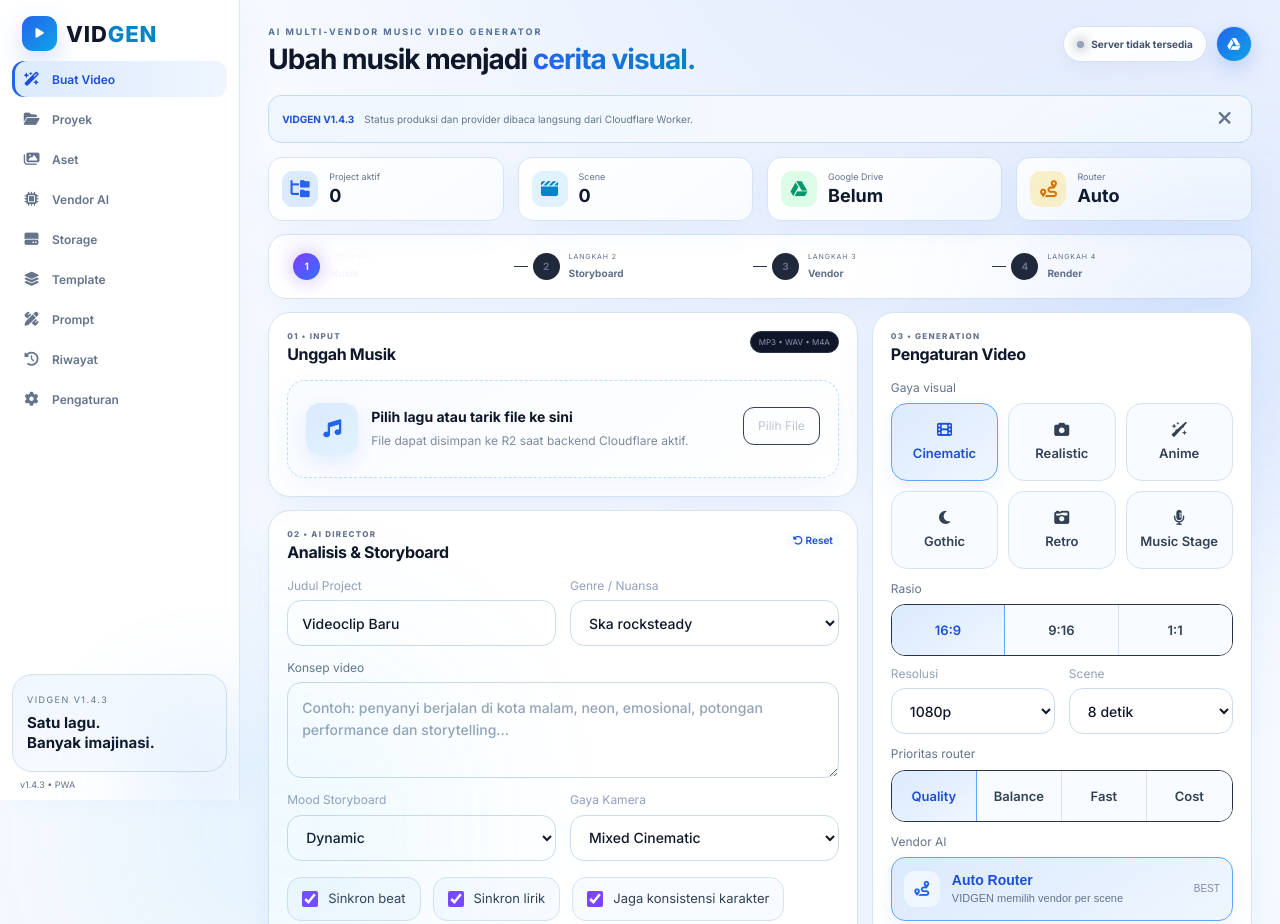
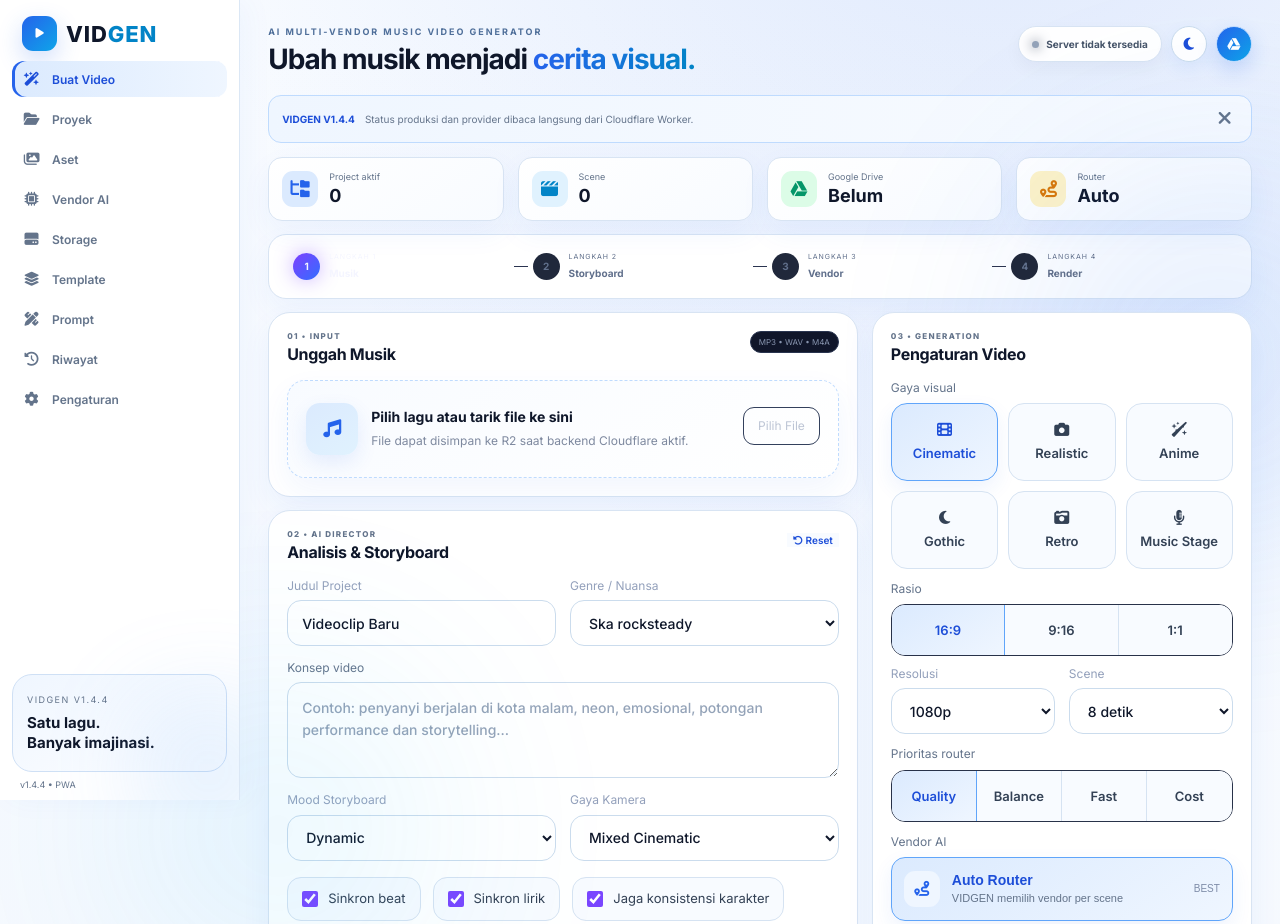
Before and after one commit to applikasiku/VIDGEN, a website: page public/index.html in a window 1280 px wide. Shown: the top 924 px of the page. Drawn offline with Linux system fonts and the light colour scheme; no server answers.

Commit message:
feat(theme): add header toggle and theme setting

```diff
--- a/public/index.html
+++ b/public/index.html
@@ -7,6 +7,9 @@
   <meta name="description" content="VIDGEN — AI multi-vendor music video generator dengan Seedance, Veo, Runway, Luma dan Google Drive." />
   <link rel="manifest" href="/manifest.webmanifest" />
   <link rel="icon" href="/icons/icon.svg" type="image/svg+xml" />
+  <script>
+    (()=>{try{const t=localStorage.getItem('vidgen:theme')||'light';document.documentElement.dataset.theme=t}catch{document.documentElement.dataset.theme='light'}})();
+  </script>
   <link rel="preconnect" href="https://fonts.googleapis.com" />
   <link rel="preconnect" href="https://fonts.gstatic.com" crossorigin />
   <link href="https://fonts.googleapis.com/css2?family=Inter:wght@400;500;600;700;800&display=swap" rel="stylesheet" />
@@ -34,11 +37,11 @@
       </nav>
       <div class="side-card">
         <div class="side-glow"></div>
-        <small>VIDGEN V1.4.3</small>
+        <small>VIDGEN V1.4.4</small>
         <b>Satu lagu.<br/>Banyak imajinasi.</b>
         <p>Storyboard, multi-vendor routing, render queue & arsip Drive.</p>
       </div>
-      <div class="version">v1.4.3 • PWA</div>
+      <div class="version">v1.4.4 • PWA</div>
     </aside>
 
     <main class="main">
@@ -49,12 +52,13 @@
         </div>
         <div class="top-actions">
           <div class="cloud-state" id="cloudState"><span></span><b>Checking API…</b></div>
+          <button class="theme-toggle" id="themeToggle" type="button" aria-label="Ganti ke mode gelap" title="Mode Gelap"><i class="fa-solid fa-moon" id="themeIcon"></i></button>
           <button class="avatar" id="driveQuick" title="Google Drive"><i class="fa-brands fa-google-drive"></i></button>
         </div>
       </header>
 
       <section class="notice" id="notice">
-        <div><b>VIDGEN V1.4.3</b><span>Status produksi dan provider dibaca langsung dari Cloudflare Worker.</span></div>
+        <div><b>VIDGEN V1.4.4</b><span>Status produksi dan provider dibaca langsung dari Cloudflare Worker.</span></div>
         <button id="dismissNotice" title="Tutup"><i class="fa-solid fa-xmark"></i></button>
       </section>
 
@@ -244,6 +248,7 @@
           <div class="section-title"><div><small>CONFIGURATION</small><h2>Pengaturan VIDGEN</h2></div><span class="pill">Tersimpan di perangkat</span></div>
           <div class="settings-grid">
             <div class="setting-card"><span>Backend</span><b id="backendMode">Mendeteksi…</b><small>Status Worker produksi.</small></div>
+            <label class="setting-card"><span>Tampilan</span><select id="settingTheme"><option value="light">Mode Terang</option><option value="dark">Mode Gelap</option></select><div class="theme-setting-preview"><i class="fa-solid fa-circle-half-stroke"></i><span>Tema tersimpan di perangkat ini.</span></div></label>
             <label class="setting-card"><span>Default Rasio</span><select id="settingRatio"><option>16:9</option><option>9:16</option><option>1:1</option></select><small>Dipakai saat membuka proyek baru.</small></label>
             <label class="setting-card"><span>Default Resolusi</span><select id="settingResolution"><option>720p</option><option selected>1080p</option><option>4K</option></select><small>Kualitas output default.</small></label>
             <label class="setting-card"><span>Durasi Scene</span><select id="settingDuration"><option value="5">5 detik</option><option value="8" selected>8 detik</option><option value="10">10 detik</option></select><small>Durasi scene baru.</small></label>
```
